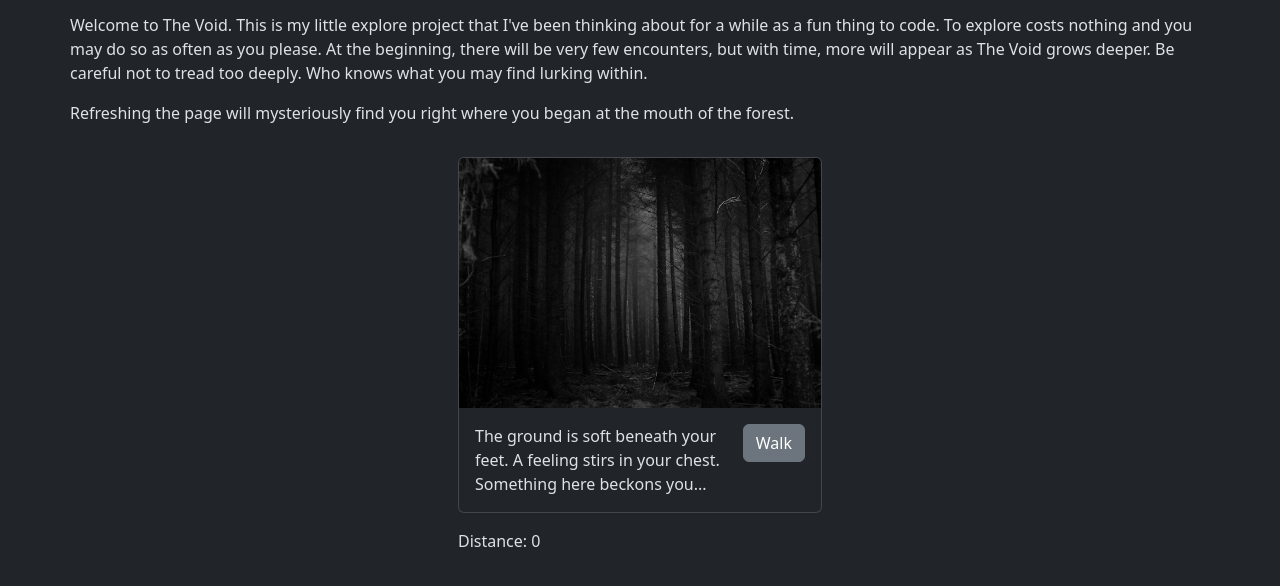
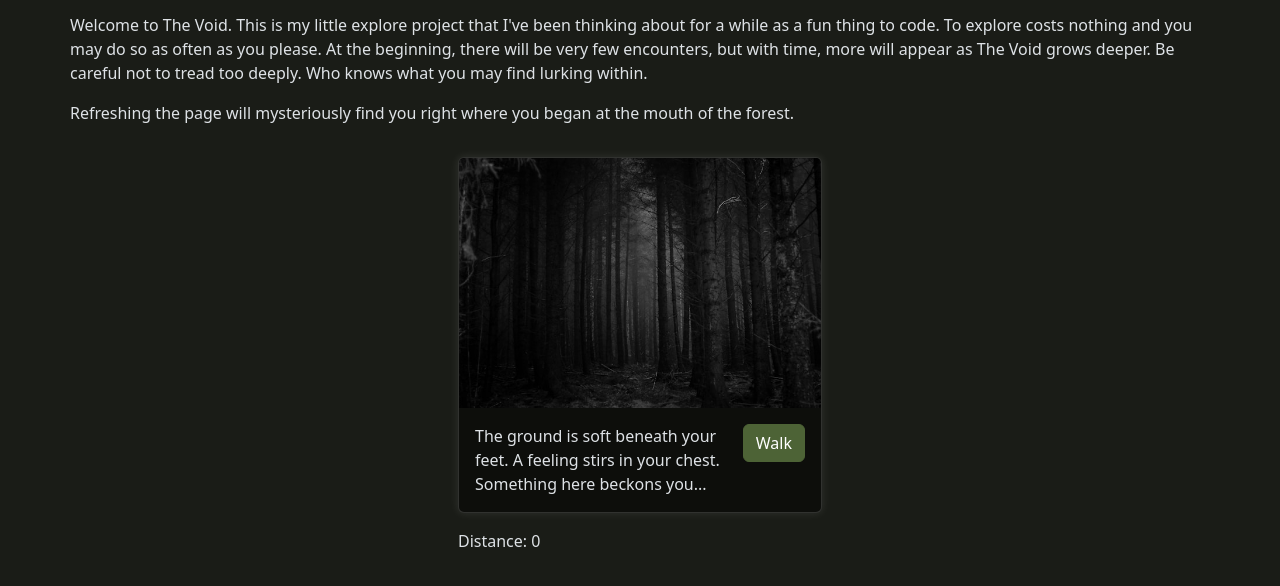
Before and after one commit to chris105465/the-void, a plain HTML site: page index.html in a window 1280 px wide. Shown: the part 128-714 px from the top of the page. Drawn offline with Linux system fonts and the light colour scheme.

Commit message:
updated to v0.1

```diff
--- a/css/style.css
+++ b/css/style.css
@@ -1,5 +1,10 @@
-.text-justify {
-    text-align: justify;
+[data-bs-theme=dark] {
+    --bs-body-bg: #1a1c17;
+}
+
+.card {
+    background: #0d0e0b;
+    box-shadow: 0 0 10px #ffffff1a;
 }
 
 .card-img-top {
@@ -12,3 +17,20 @@
 .card-text {
     margin-bottom: 0;
 }
+
+.btn-secondary {
+    --bs-btn-color: #fff;
+    --bs-btn-bg: #4d6336;
+    --bs-btn-border-color: #4d6336;
+    --bs-btn-hover-color: #fff;
+    --bs-btn-hover-bg: #40522d;
+    --bs-btn-hover-border-color: #334224;
+    --bs-btn-focus-shadow-rgb: 130, 138, 145;
+    --bs-btn-active-color: #fff;
+    --bs-btn-active-bg: #334224;
+    --bs-btn-active-border-color: #26311b;
+    --bs-btn-active-shadow: inset 0 3px 5px rgba(0, 0, 0, 0.125);
+    --bs-btn-disabled-color: #fff;
+    --bs-btn-disabled-bg: #1a2112;
+    --bs-btn-disabled-border-color: #1a2112;
+}
```
